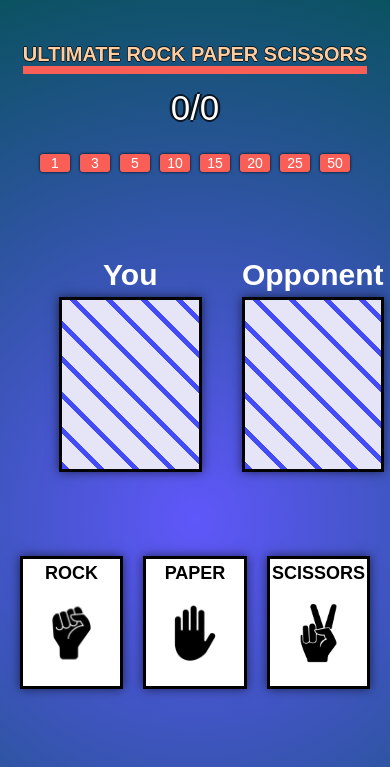
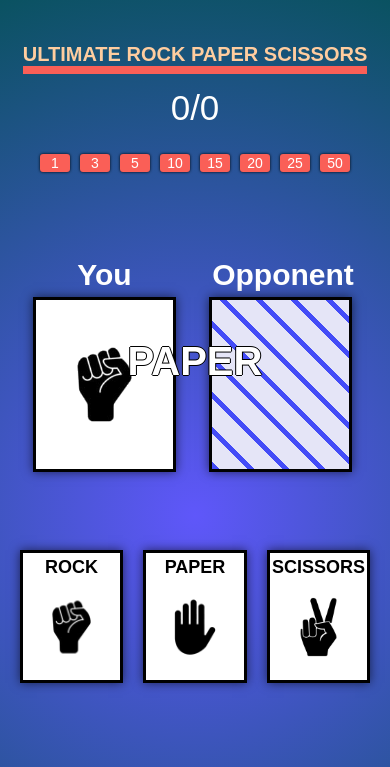
Before and after one commit to jy200/RockPaperScissors, a plain HTML site: page index.html in a window 390 px wide. Both pictures are taken after a click on the element 130 px from the left and 384 px from the top of the page. Shown: the top 767 px of the page. Drawn offline with Linux system fonts and the light colour scheme.

Commit message:
Css Changes part 2, implemented card flip and 3 second countdown

```diff
--- a/index.html
+++ b/index.html
@@ -30,12 +30,35 @@
         <div class="match-cards-container">
             <div class="match-card-container">
                 <h3>You</h3>
-                <div id="match-card-1" class="card card-back card-match"></div>
+                <div class="flip-card-container">
+                    <div class="flip-card flip-card--front">
+                        <div id="match-card-1" class="card card-back card-match"></div>
+                    </div>
+                    <div class="flip-card flip-card--back">
+                        <div class="card card-match">
+                            <img class="rockImage" src="images/rock.png"/>
+                        </div>
+                    </div>
+                </div>
             </div>
+            <div class="countdown"><h1 id="countdown">0</h1></div>
             <div class="match-card-container">
                 <h3>Opponent</h3>
+                <div class="flip-card-container">
+                    <div class="flip-card flip-card--front">
+                        <div id="match-card-2" class="card card-back card-match"></div>
+                    </div>
+                    <div class="flip-card flip-card--back">
+                        <div class="card card-match">
+                            <img class="rockImage" src="images/rock.png"/>
+                        </div>
+                    </div>
+                </div>
+            </div>
+            <!-- <div class="match-card-container">
+                <h3>Opponent</h3>
                 <div id="match-card-2" class="card card-back card-match"></div>
-            </div>
+            </div> -->
         </div>
 
         <div class="cardBox">
@@ -70,6 +93,7 @@
             <!-- <div id="gameResult">Result: </div> -->
         </div>
     </div>
-    <script src="main.js"></script>
+    <!-- <script src="main.js"></script> -->
+    <script src="test.js"></script>
 </body>
 </html>
--- a/style.css
+++ b/style.css
@@ -1,14 +1,14 @@
 body {
   margin: 0px;
   min-height: 100vh;
-    width:100%;
+  width: 100%;
   /* overflow: hidden; */
   background-color: #1a1a1a;
   background: radial-gradient(circle at center, #5f57fa 0%, #0a5261 100%);
   font-family: "Poppins", sans-serif;
 }
 
-.container{
+.container {
   display: flex;
   flex-direction: column;
   align-items: center;
@@ -21,72 +21,67 @@ body {
   color: #ffcd9f;
   width: max-content;
   font-size: 26px;
-    padding:20px;
-    text-shadow: 0.07em 0 rgba(0, 0, 0, 0.7), 0 0.07em rgba(0, 0, 0, 0.7),
-    -0.07em 0 rgba(0, 0, 0, 0.7), 0 -0.07em rgba(0, 0, 0, 0.7);
+  padding: 20px;
   margin: 10px 0 10px 0;
 }
-.title h1{
+.title h1 {
   border-bottom: 0.5rem solid #fa5f57;
 }
-.scoreboard{
+.scoreboard {
   text-align: center;
   font-size: 35px;
-    color:rgb(255, 255, 255);
-    text-shadow: 0.07em 0 rgba(0, 0, 0, 0.7), 0 0.07em rgba(0, 0, 0, 0.7),
-    -0.07em 0 rgba(0, 0, 0, 0.7), 0 -0.07em rgba(0, 0, 0, 0.7);
+  color: rgb(255, 255, 255);
 }
-.matchSelection{
-    text-shadow: none;
-    display:flex;
+.matchSelection {
+  display: flex;
   align-items: center;
   justify-content: center;
-    gap:10px;
+  gap: 10px;
   height: 70px;
-    width:100%;
+  width: 100%;
 }
-.matchSelection h6{
+.matchSelection h6 {
   font-size: 30px;
 }
-.matchSelection button{
+.matchSelection button {
   font-size: 18px;
   width: 3rem;
   background-color: #fa5f57;
-    color:white;
-    text-shadow: none;
-    border-style:none;
+  color: white;
+  border-style: none;
   border-radius: 3px;
   box-shadow: 0px 0px 3px 0px rgba(0, 0, 0, 1);
   cursor: pointer;
 }
-.match-cards-container{
-    display:flex;
-    justify-content: space-around;
+.match-cards-container {
+  display: flex;
+  justify-content: center;
   width: 100%;
   margin-bottom: 10vh;
+  column-gap: 35vw;
 }
-.match-card-container{
+.match-card-container {
   margin: 0 10px 0 10px;
 }
-.match-card-container h3{
+.match-card-container h3 {
   text-align: center;
   font-size: 30px;
   margin-bottom: 5px;
-    color:white;
+  color: white;
 }
-.cardBox{
-    display:flex;
+.cardBox {
+  display: flex;
   flex-direction: row;
   text-align: center;
   justify-content: space-around;
   margin-bottom: 10vh;
 }
-.card{
-    display:flex;
+.card {
+  display: flex;
   flex-direction: column;
   justify-content: center;
   align-items: center;
-    cursor:pointer;
+  cursor: pointer;
   border-style: solid;
   font-weight: 600;
   background-color: white;
@@ -94,55 +89,96 @@ body {
   font-size: 22px;
   user-select: none;
   box-shadow: 0px 0px 10px 0px rgba(0, 0, 0, 0.6);
-    overflow:hidden;
+  overflow: hidden;
+}
+.flip-card-container {
+  position: relative;
+  cursor: pointer;
+  transform-style: preserve-3d;
+  transition: transform 1s;
+  display: flex;
+  justify-content: center;
+}
+.flip-card-container.is-flipped {
+  transform: rotateY(180deg);
+}
+.flip-card {
+  position: absolute;
+  backface-visibility: hidden;
+  max-width: fit-content;
+  max-height: max-content;
+}
+.flip-card--back {
+  transform: rotateY(180deg);
+  background: white;
+}
+.card-back {
+  background: repeating-linear-gradient(
+    45deg,
+    #444cf7,
+    #444cf7 5px,
+    #e5e5f7 5px,
+    #e5e5f7 25px
+  );
+}
+.flip-card-container,
+.card-match {
+  width: 190px;
+  height: 260px;
+  max-width: 35vw;
+  max-height: 20vh;
+}
+.countdown {
+  position: absolute;
+  color: white;
+  font-size: 20px;
+  align-self: center;
+  z-index: 9;
+  text-align: center;
+  text-shadow: -1px 0 black, 0 1px black, 1px 0 black, 0 -1px black;
+}
+#countdown {
+  visibility: hidden;
+}
+.card-hand {
+  width: 150px;
+  height: 200px;
+  max-width: 25vw;
+  max-height: 15vh;
   margin: 0 10px 0 10px;
 }
-.card-back {
-    background: repeating-linear-gradient( 45deg, #444cf7, #444cf7 5px, #e5e5f7 5px, #e5e5f7 25px);
-}
-.card-match{
-    width:190px;
-    height:260px;
-    max-width:35vw;
-    max-height:20vh;
-}
-.card-hand{
-    width: 150px;
-    height: 200px;
-    max-width:25vw;
-    max-height:15vh;
-}
-.card-image{
-    display:flex;
+.card-image {
+  display: flex;
   object-fit: fill;
   justify-content: center;
   align-items: center;
 }
-.rockImage{
-    max-width:100%;
-    max-height:100%;
+.rockImage {
+  max-width: 100%;
+  max-height: 100%;
 }
-.paperImage{
-    max-width:100%;
-    max-height:80%;
+.paperImage {
+  max-width: 100%;
+  max-height: 80%;
 }
-.scissorsImage{
-    max-width:100%;
-    max-height:70%;
+.scissorsImage {
+  max-width: 100%;
+  max-height: 70%;
 }
-.myHand, .opponentHand{
+.myHand,
+.opponentHand {
   margin-left: 40px;
   font-weight: 900;
   font-size: 20px;
-    color:Yellow;
+  color: Yellow;
   text-shadow: -1px 0 black, 0 1px black, 1px 0 black, 0 -1px black;
 }
-.game-log{
-    display:flex;
+.game-log {
+  display: flex;
   font-size: 20px;
   flex-direction: column;
-    padding:20px;
-    width:100%;
+  padding: 20px;
+  width: 100%;
   max-width: 600px;
   background-color: white;
   border: solid 0.1rem rgb(0, 0, 0);
@@ -153,18 +189,24 @@ body {
     .container{
     }
 } */
-@media (max-width: 800px){
-    .title{
+@media (max-width: 800px) {
+  .match-cards-container {
+    column-gap: 5vw;
+  }
+  .countdown{
+    top:37%;
+  }
+  .title {
     font-size: 10px;
   }
-    .matchSelection h6{
+  .matchSelection h6 {
     display: none;
   }
-    .matchSelection button{
+  .matchSelection button {
     font-size: 14px;
-        width:30px;
+    width: 30px;
   }
-    .card{
+  .card {
     font-size: 18px;
   }
 }
--- /dev/null
+++ b/test.js
@@ -0,0 +1,26 @@
+var cards = document.querySelectorAll(".flip-card-container");
+
+[...cards].forEach((card) => {
+  card.addEventListener("click", function () {
+    card.classList.toggle("is-flipped");
+    createTimer();
+  });
+});
+
+function createTimer() {
+  var timeleft = 3;
+  const countdown = document.getElementById("countdown");
+  const names = ["", "SCISSORS", "PAPER", "ROCK"];
+  var downloadTimer = setInterval(function () {
+    if (timeleft <= 0) {
+      clearInterval(downloadTimer);
+      countdown.style.visibility = "hidden";
+      // countdown.innerHTML = "0";
+    } else {
+      countdown.style.visibility = "visible";
+      // countdown.innerHTML = timeleft;
+      countdown.innerHTML = names[timeleft];
+    }
+    timeleft -= 1;
+  }, 1000);
+}
```
Lines whose indentation alone changed are shown as unchanged.
